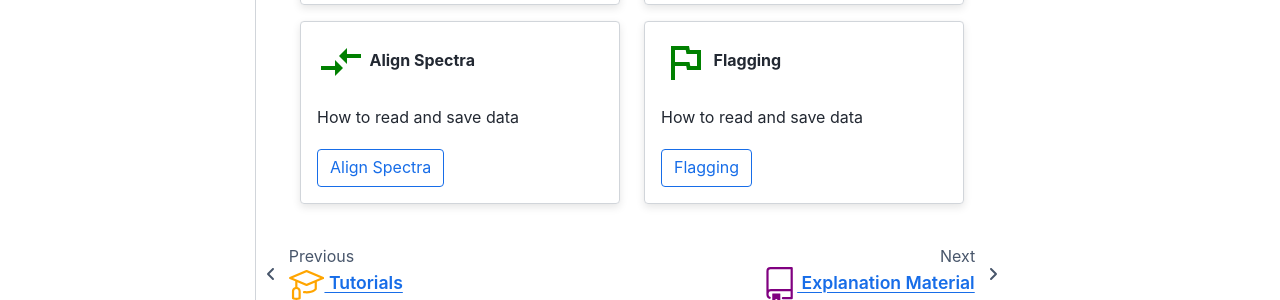
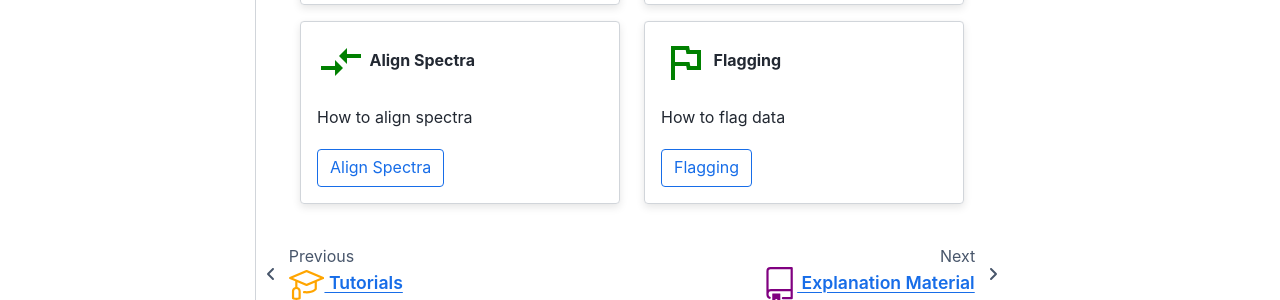
Before and after one commit to GreenBankObservatory/dysh, a Sphinx documentation site: the page built from docs/source/how-tos/index.rst, in a window 1280 px wide and 1068 px high. Shown: the part 678-978 px from the top of the window. Built offline with Sphinx 7.4.7 and the Sphinx Book theme 1.1.4, drawn with Linux system fonts in a browser that asks for light colours; pages that are not in the unit, such as notebooks, are missing from menus.

Commit message:
Fix: incorrect description messages in index.rst
Updates leftover description messages for how-to guides

```diff
--- a/docs/source/how-tos/index.rst
+++ b/docs/source/how-tos/index.rst
@@ -77,7 +77,7 @@ Practical step-by-step guides to help you achieve a specific goal. Most useful w
 
         :material-outlined:`compare_arrows;3em;green` **Align Spectra**
 
-        How to read and save data
+        How to align spectra
 
         .. button-link:: examples/align_spectra.html
             :color: primary
@@ -92,7 +92,7 @@ Practical step-by-step guides to help you achieve a specific goal. Most useful w
 
         :material-outlined:`flag;3em;green` **Flagging**
 
-        How to read and save data
+        How to flag data
 
         .. button-link:: examples/flagging.html
             :color: primary
```
